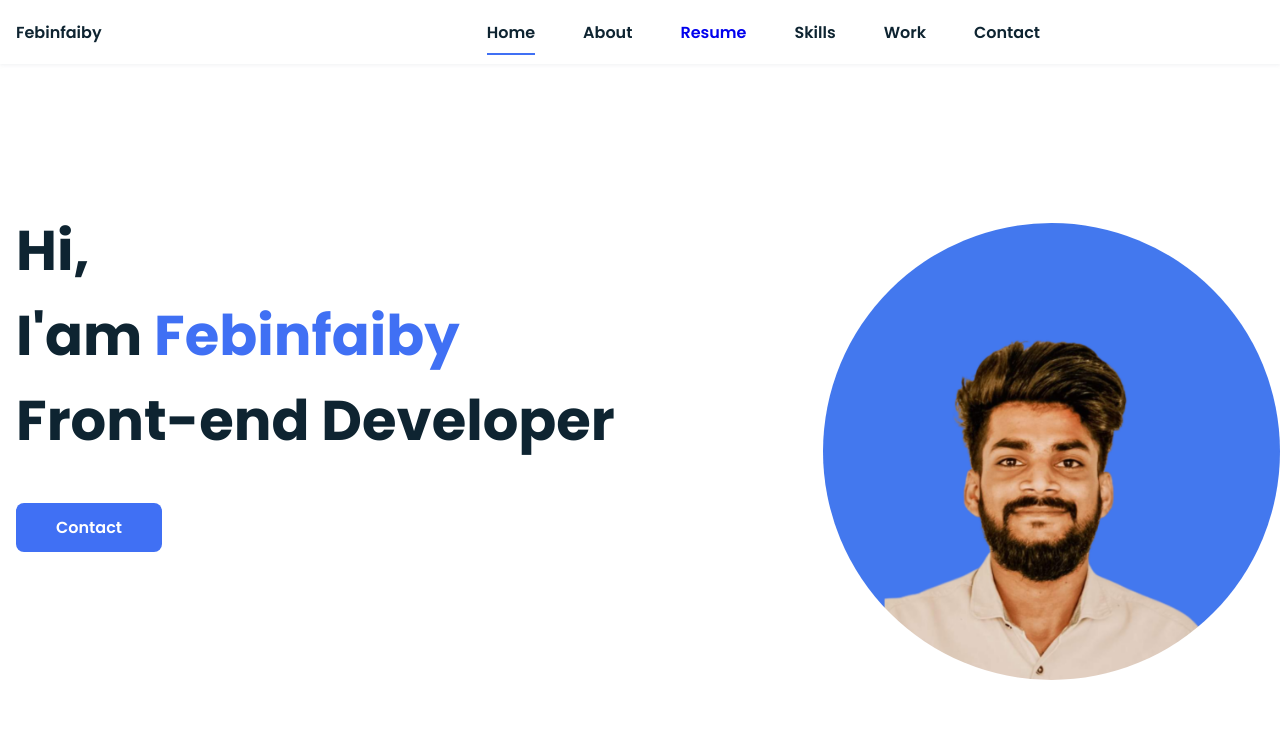
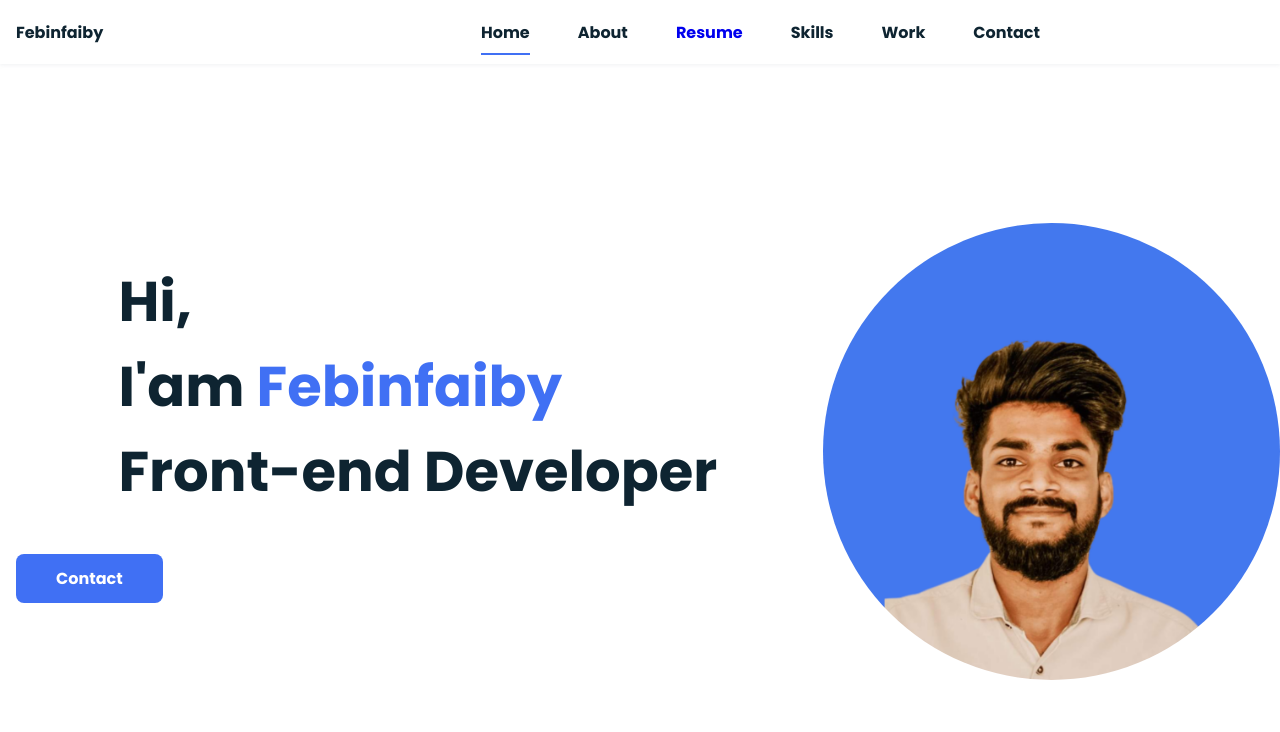
Before and after one commit to febinfaiby/a, a plain HTML site: page index.html in a window 1280 px wide. Shown: the top 732 px of the page. Drawn offline with nearby package versions, Linux system fonts and the light colour scheme; files whose address does not match are found by name.

Commit message:
Update style.css

```diff
--- a/style.css
+++ b/style.css
@@ -3,7 +3,7 @@
 /*===== VARIABLES CSS =====*/
 :root{
   --header-height: 3rem;
-  --font-semi: 600;
+  --font-semi: 620;
 }
 
 /*===== Colores =====*/
@@ -59,7 +59,7 @@ body{
   color: var(--second-color);
 }
 h1,h2,p{
-  margin: 0;
+  margin: 10%;
 }
 ul{
   margin: 0;
@@ -232,6 +232,7 @@ img{
   padding: .75rem 2.5rem;
   font-weight: var(--font-semi);
   border-radius: .5rem;
+  Margin;10%;
 }
 .button:hover{
   box-shadow: 0 10px 36px rgba(0,0,0,.15);
```
